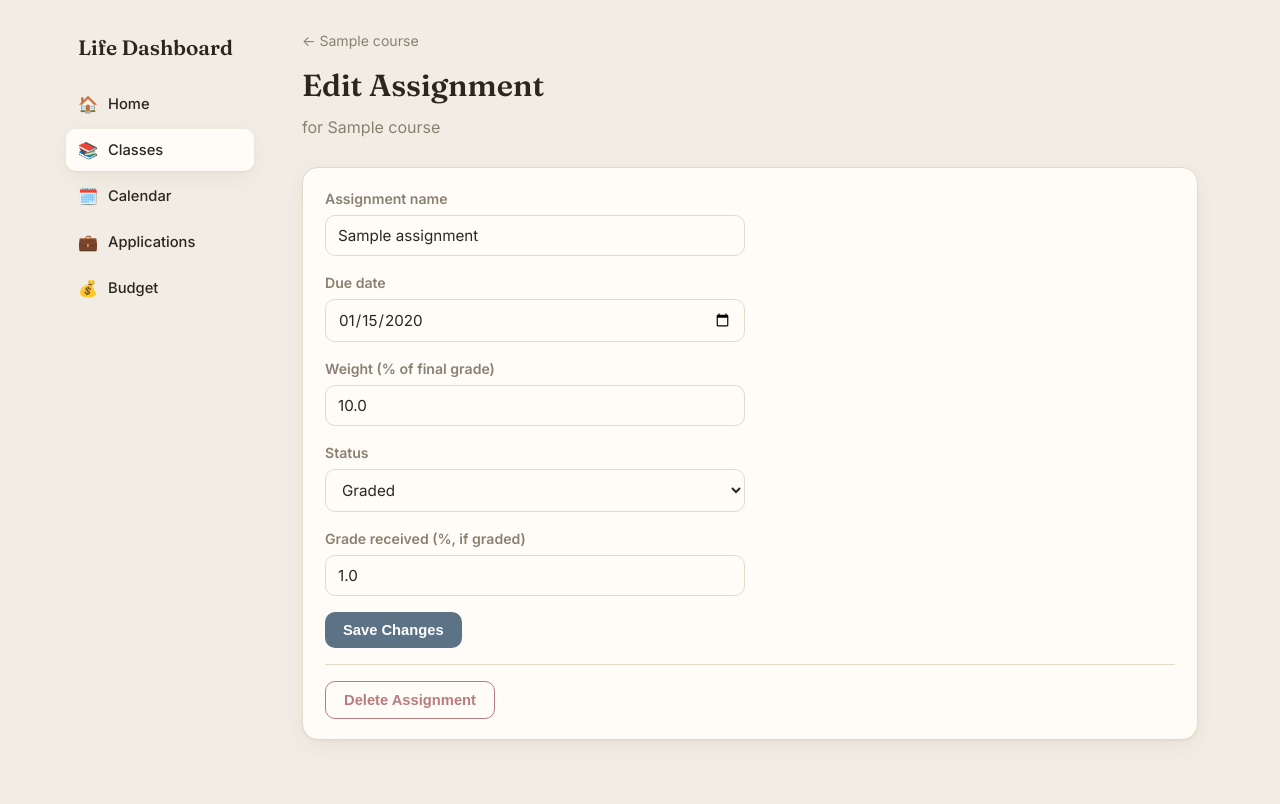
After one commit to lulumatasso/life-dashboard, a Flask app: page /classes/1/assignments/1/edit in a window 1280 px wide. The commit adds this page. Run offline with Flask 3, Linux system fonts and the light colour scheme; tables that the repository leaves empty hold one stand-in row (values such as "Sample post").

Commit message:
Add assignment edit/delete, sort assignments by due date, show days left

```diff
--- a/app.py
+++ b/app.py
@@ -141,7 +141,9 @@ def new_class():
 @app.route("/classes/<int:course_id>")
 def course_detail(course_id):
     course = Course.query.get_or_404(course_id)
-    return render_template("course_detail.html", course=course)
+    today = date.today()
+    sorted_assignments = sorted(course.assignments, key=lambda a: (a.due_date is None, a.due_date or date.max))
+    return render_template("course_detail.html", course=course, assignments=sorted_assignments, today=today)
 
 
 @app.route("/classes/<int:course_id>/assignments/new", methods=["GET", "POST"])
@@ -163,6 +165,34 @@ def new_assignment(course_id):
         db.session.commit()
         return redirect(url_for("course_detail", course_id=course.id))
     return render_template("new_assignment.html", course=course, status_choices=STATUS_CHOICES)
+
+
+@app.route("/classes/<int:course_id>/assignments/<int:assignment_id>/edit", methods=["GET", "POST"])
+def edit_assignment(course_id, assignment_id):
+    course = Course.query.get_or_404(course_id)
+    assignment = Assignment.query.filter_by(id=assignment_id, course_id=course.id).first_or_404()
+    if request.method == "POST":
+        due_date_raw = request.form.get("due_date")
+        weight_raw = request.form.get("weight")
+        grade_raw = request.form.get("grade")
+        assignment.name = request.form["name"]
+        assignment.due_date = datetime.strptime(due_date_raw, "%Y-%m-%d").date() if due_date_raw else None
+        assignment.weight = float(weight_raw) if weight_raw else None
+        assignment.status = request.form.get("status") or assignment.status
+        assignment.grade = float(grade_raw) if grade_raw else None
+        db.session.commit()
+        return redirect(url_for("course_detail", course_id=course.id))
+    return render_template(
+        "edit_assignment.html", course=course, assignment=assignment, status_choices=STATUS_CHOICES
+    )
+
+
+@app.route("/classes/<int:course_id>/assignments/<int:assignment_id>/delete", methods=["POST"])
+def delete_assignment(course_id, assignment_id):
+    assignment = Assignment.query.filter_by(id=assignment_id, course_id=course_id).first_or_404()
+    db.session.delete(assignment)
+    db.session.commit()
+    return redirect(url_for("course_detail", course_id=course_id))
 
 
 @app.route("/classes/<int:course_id>/syllabus/upload", methods=["GET", "POST"])
--- a/static/style.css
+++ b/static/style.css
@@ -208,6 +208,37 @@ h1 {
 .button-group {
     display: flex;
     gap: 10px;
+}
+
+.delete-form {
+    margin-top: 16px;
+    padding-top: 16px;
+    border-top: 1px solid var(--border);
+}
+
+.btn-danger {
+    background: transparent;
+    color: var(--personal);
+    border: 1px solid var(--personal);
+}
+
+.btn-danger:hover {
+    background: rgba(185, 123, 126, 0.1);
+}
+
+.days-left {
+    font-size: 0.8rem;
+    color: var(--text-muted);
+}
+
+.days-left.overdue {
+    color: var(--personal);
+    font-weight: 600;
+}
+
+.days-left.soon {
+    color: var(--financial);
+    font-weight: 600;
 }
 
 .error-banner {
--- /dev/null
+++ b/templates/edit_assignment.html
@@ -0,0 +1,36 @@
+{% extends "base.html" %}
+{% block title %}Edit {{ assignment.name }} — Life Dashboard{% endblock %}
+{% block content %}
+    <a class="back-link" href="{{ url_for('course_detail', course_id=course.id) }}">&larr; {{ course.name }}</a>
+    <h1>Edit Assignment</h1>
+    <p class="subtitle">for {{ course.name }}</p>
+    <div class="card">
+        <form class="stack" method="POST">
+            <label>Assignment name
+                <input type="text" name="name" value="{{ assignment.name }}" required>
+            </label>
+            <label>Due date
+                <input type="date" name="due_date" value="{{ assignment.due_date.isoformat() if assignment.due_date else '' }}">
+            </label>
+            <label>Weight (% of final grade)
+                <input type="number" name="weight" min="0" max="100" step="0.1" value="{{ assignment.weight if assignment.weight is not none else '' }}">
+            </label>
+            <label>Status
+                <select name="status">
+                    {% for choice in status_choices %}
+                    <option value="{{ choice }}" {% if assignment.status == choice %}selected{% endif %}>{{ choice }}</option>
+                    {% endfor %}
+                </select>
+            </label>
+            <label>Grade received (%, if graded)
+                <input type="number" name="grade" min="0" max="100" step="0.1" value="{{ assignment.grade if assignment.grade is not none else '' }}">
+            </label>
+            <div class="button-group">
+                <button class="btn" type="submit">Save Changes</button>
+            </div>
+        </form>
+        <form method="POST" action="{{ url_for('delete_assignment', course_id=course.id, assignment_id=assignment.id) }}" class="delete-form">
+            <button type="submit" class="btn btn-danger">Delete Assignment</button>
+        </form>
+    </div>
+{% endblock %}
```
Also changed, not shown: templates/course_detail.html (+18 -3 lines).
